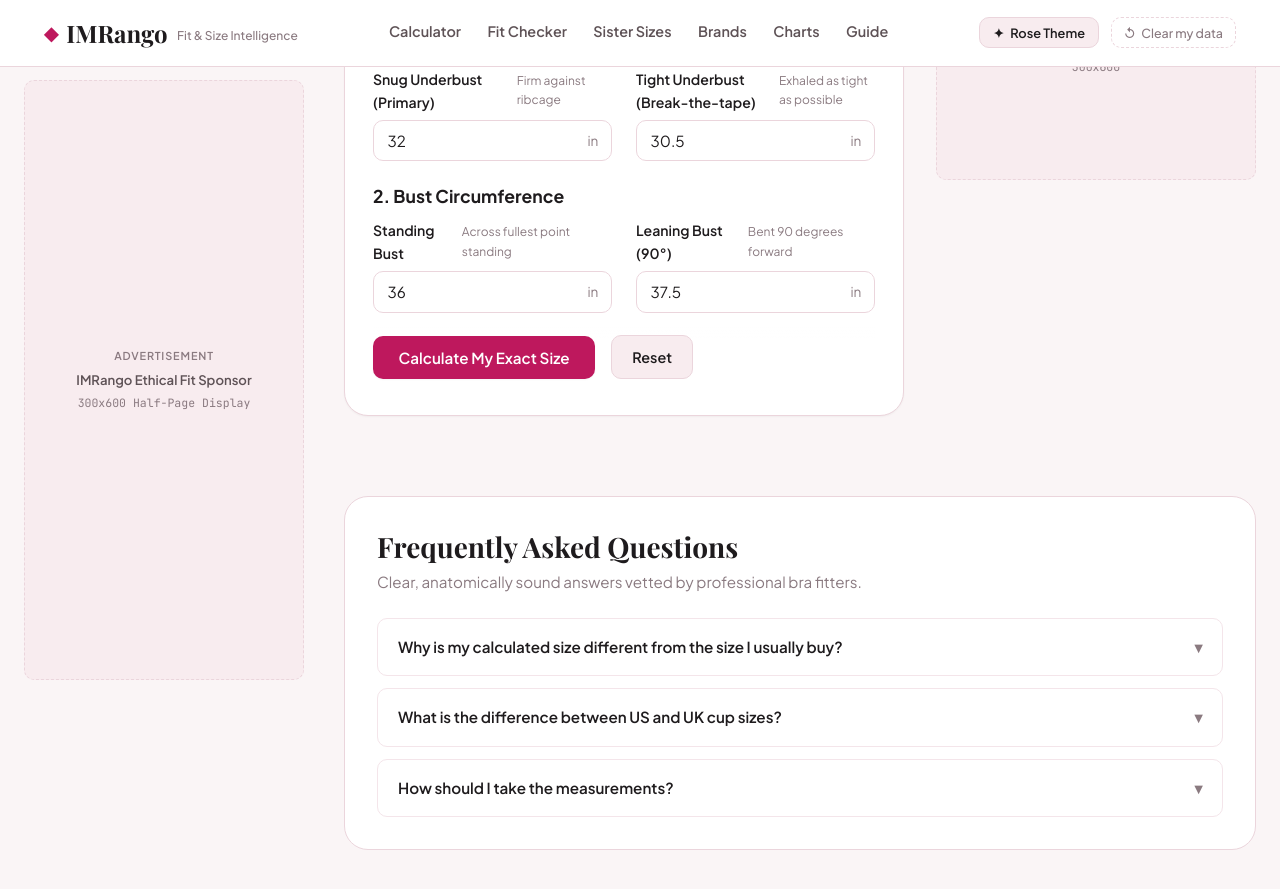
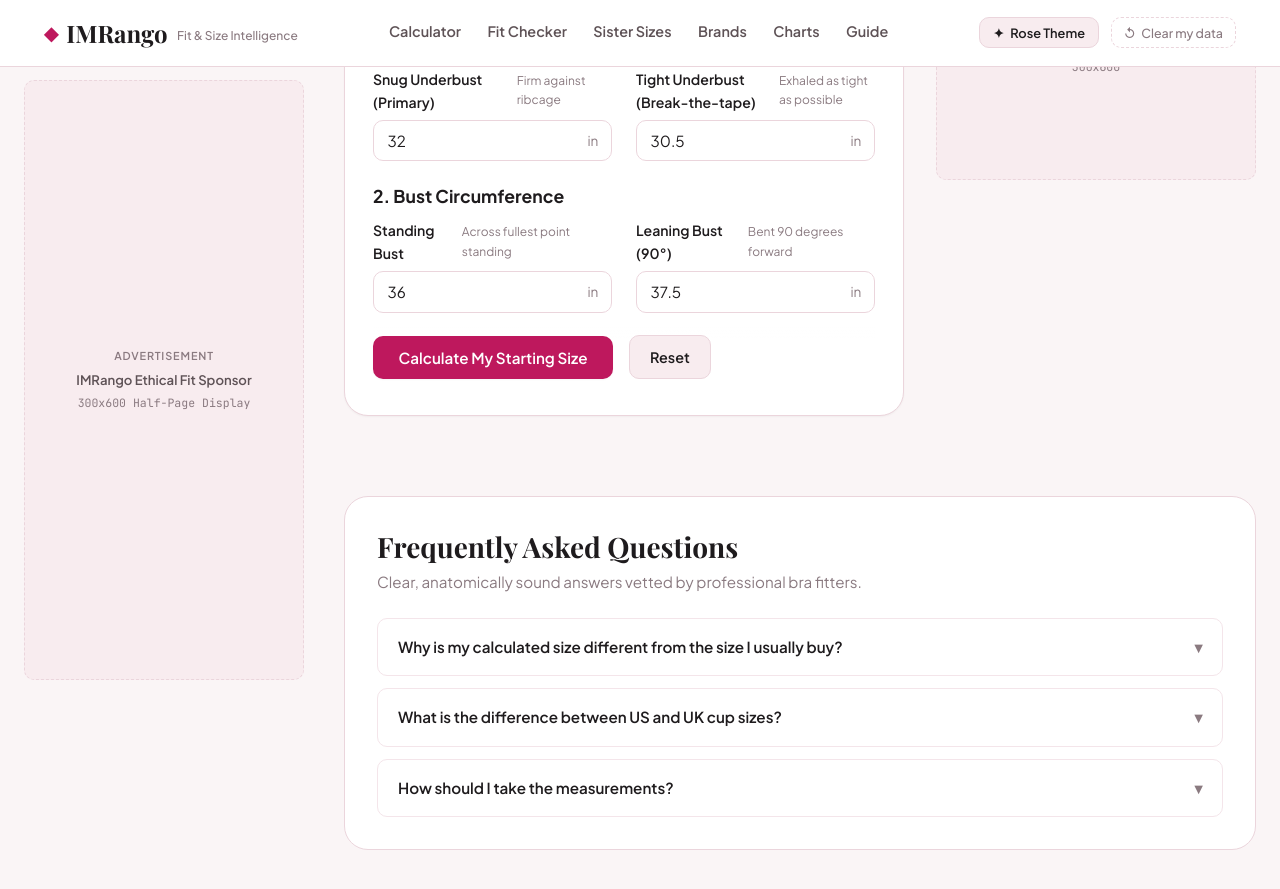
Before and after one commit to sharpedge74-cmyk/Bra-Size-Pro, a Jekyll site: the page built from bra-size-calculator.html, in a window 1280 px wide and 900 px high, scrolled down 588 px. Shown: the top 889 px of the window. Built offline with Jekyll 4.4.1, drawn with Linux system fonts in a browser that asks for light colours; some web fonts are replaced.

Commit message:
Improve calculator wording and swimwear fit guidance

```diff
--- a/bra-size-calculator.html
+++ b/bra-size-calculator.html
@@ -110,7 +110,7 @@ faq:
     </div>
 
     <div class="calc-action-bar">
-      <button type="submit" class="btn-primary">Calculate My Exact Size</button>
+      <button type="submit" class="btn-primary">Calculate My Starting Size</button>
       <button type="reset" class="btn-secondary">Reset</button>
     </div>
   </form>
```
